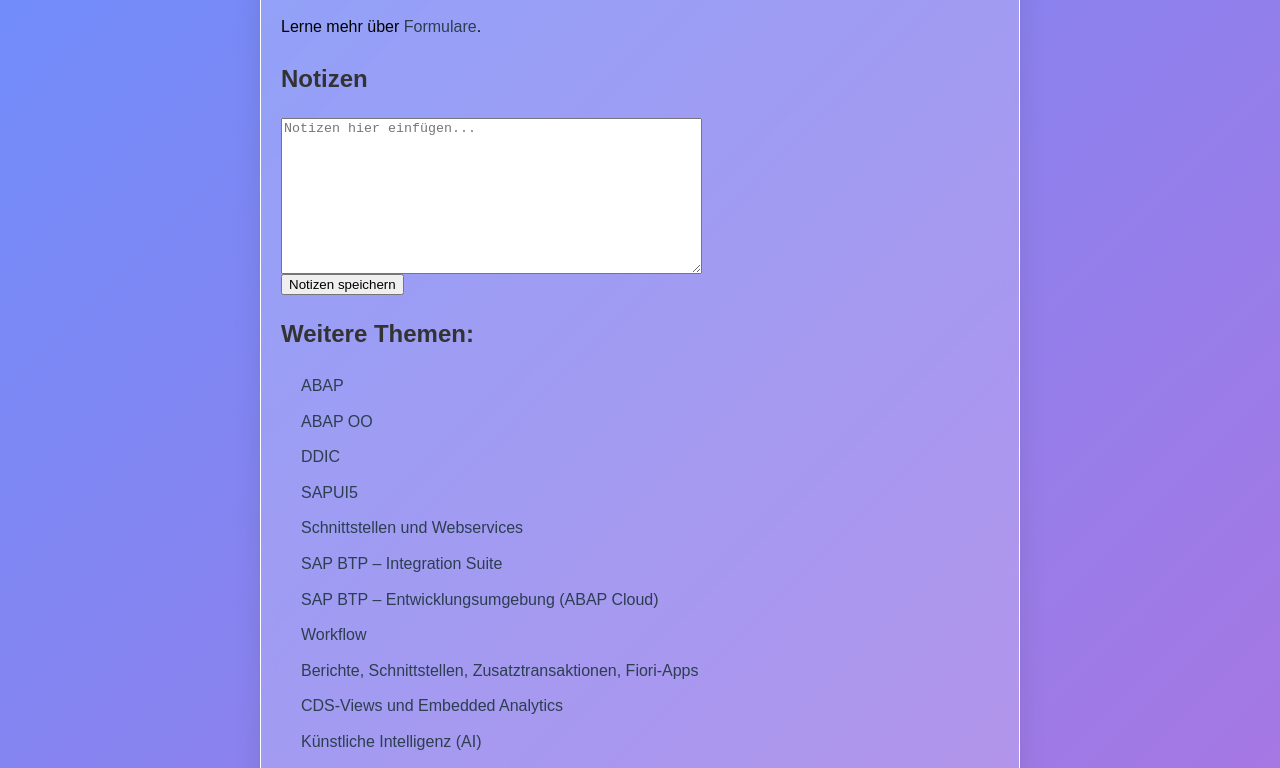
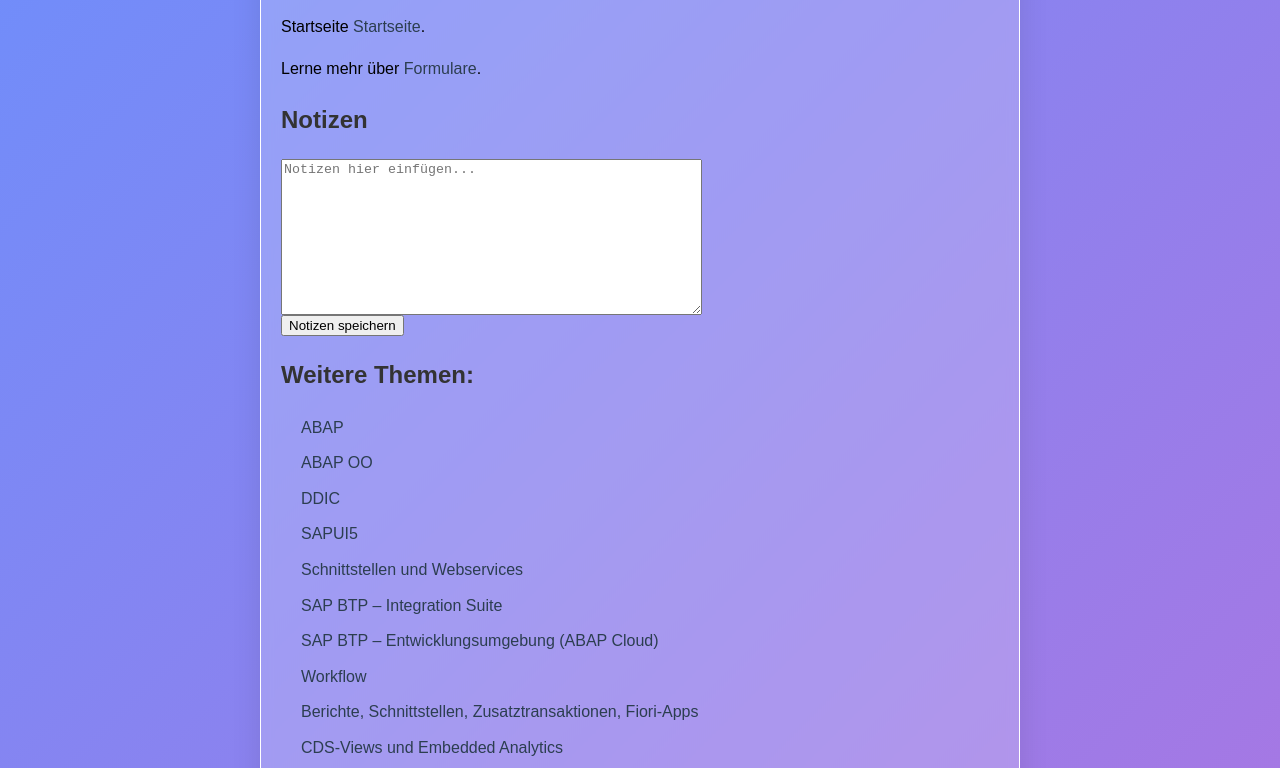
Before and after one commit to intiequals1/career-plan, a plain HTML site: page Formulare.html in a window 1280 px wide. Shown: the part 141-909 px from the top of the page. Drawn offline with Linux system fonts and the light colour scheme.

Commit message:
Update Formulare.html

```diff
--- a/Formulare.html
+++ b/Formulare.html
@@ -85,6 +85,7 @@
     <div class="container">
         <div class="glassmorphism">
 <h1>Formulare</h1>
+<p>Startseite <a href='index.html' target='_blank'>Startseite</a>.</p>
 <p>Lerne mehr über <a href='https://learning.sap.com/learning-journeys/acquire-core-abap-skills' target='_blank'>Formulare</a>.</p>
 <h2>Notizen</h2>
 <textarea id='notes' rows='10' cols='50' placeholder='Notizen hier einfügen...'></textarea>
```
